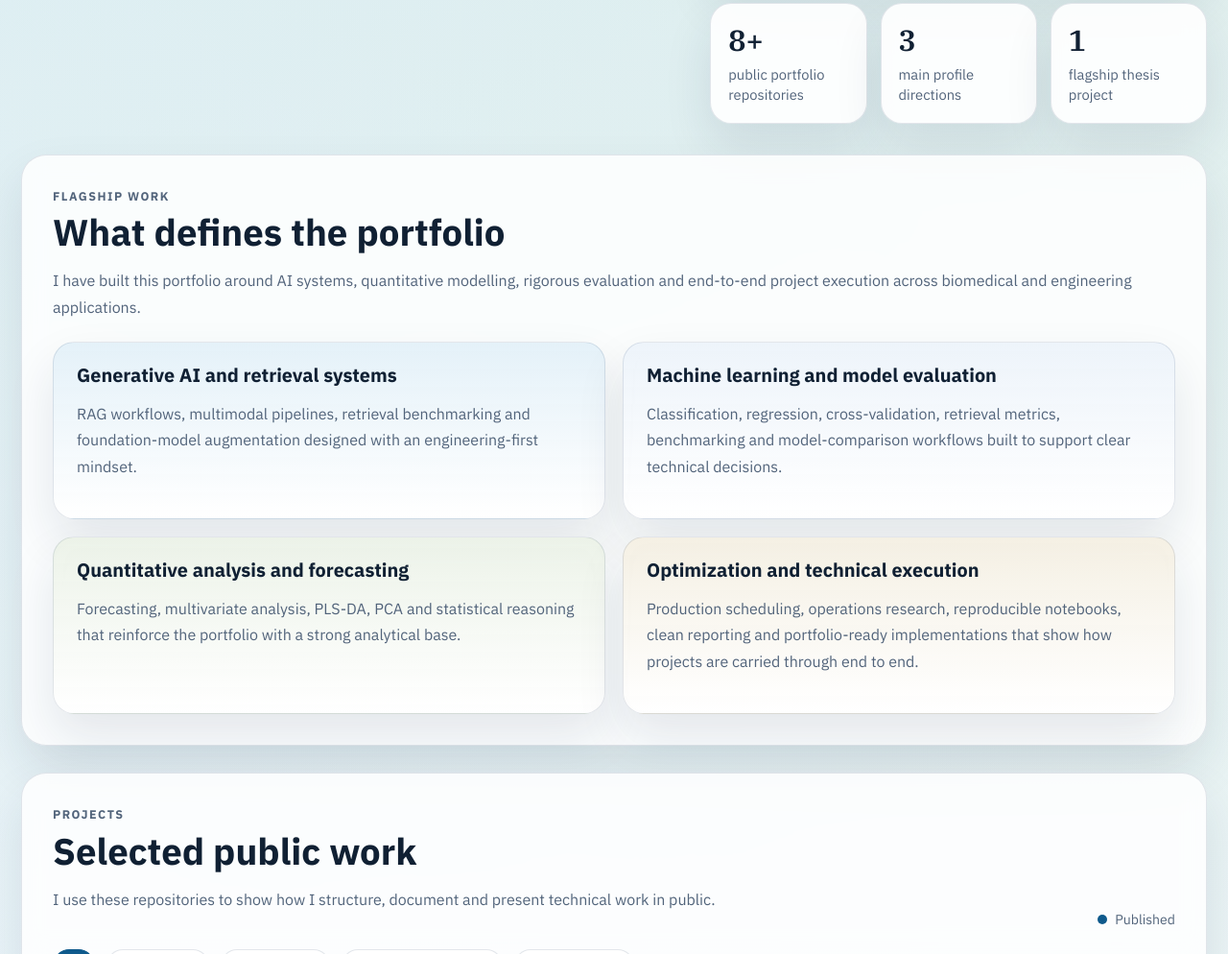
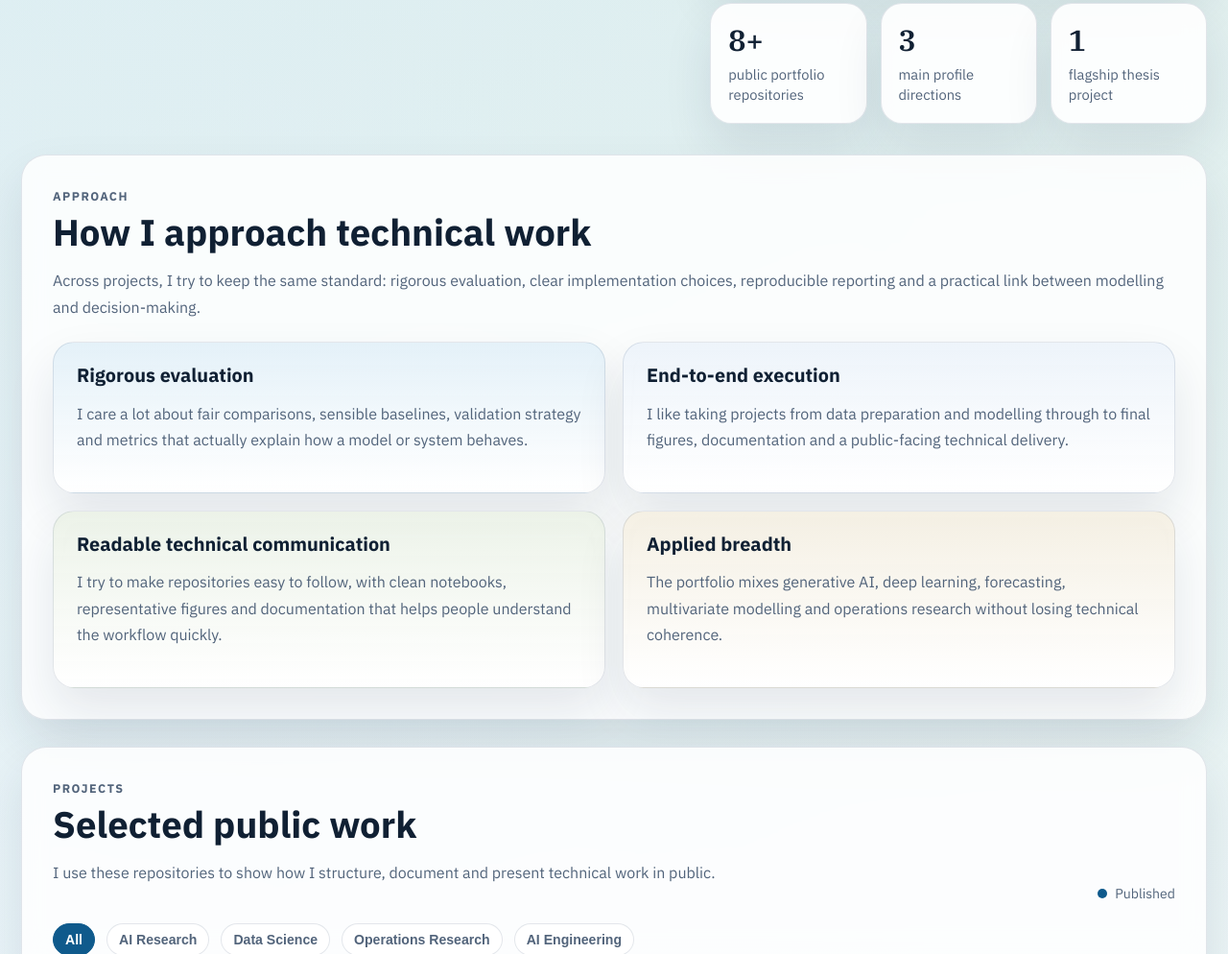
Before and after one commit to VictorRoAlb/VictorRoAlb.github.io, a website: page index.html in a window 1280 px wide. Shown: the part 1211-2205 px from the top of the page at 96% size. Drawn offline with Linux system fonts and the light colour scheme.

Commit message:
Differentiate approach and portfolio map sections

```diff
--- a/index.html
+++ b/index.html
@@ -129,41 +129,41 @@
 
       <section class="section feature-section">
         <div class="section-heading">
-          <p class="eyebrow">Flagship Work</p>
-          <h2>What defines the portfolio</h2>
+          <p class="eyebrow">Approach</p>
+          <h2>How I approach technical work</h2>
           <p>
-            I have built this portfolio around AI systems, quantitative modelling,
-            rigorous evaluation and end-to-end project execution across biomedical
-            and engineering applications.
+            Across projects, I try to keep the same standard: rigorous evaluation,
+            clear implementation choices, reproducible reporting and a practical
+            link between modelling and decision-making.
           </p>
         </div>
         <div class="feature-grid">
           <article class="feature-card">
-            <h3>Generative AI and retrieval systems</h3>
+            <h3>Rigorous evaluation</h3>
             <p>
-              RAG workflows, multimodal pipelines, retrieval benchmarking and
-              foundation-model augmentation designed with an engineering-first mindset.
+              I care a lot about fair comparisons, sensible baselines, validation
+              strategy and metrics that actually explain how a model or system behaves.
             </p>
           </article>
           <article class="feature-card">
-            <h3>Machine learning and model evaluation</h3>
+            <h3>End-to-end execution</h3>
             <p>
-              Classification, regression, cross-validation, retrieval metrics,
-              benchmarking and model-comparison workflows built to support clear technical decisions.
+              I like taking projects from data preparation and modelling through to
+              final figures, documentation and a public-facing technical delivery.
             </p>
           </article>
           <article class="feature-card">
-            <h3>Quantitative analysis and forecasting</h3>
+            <h3>Readable technical communication</h3>
             <p>
-              Forecasting, multivariate analysis, PLS-DA, PCA and statistical
-              reasoning that reinforce the portfolio with a strong analytical base.
+              I try to make repositories easy to follow, with clean notebooks,
+              representative figures and documentation that helps people understand the workflow quickly.
             </p>
           </article>
           <article class="feature-card">
-            <h3>Optimization and technical execution</h3>
+            <h3>Applied breadth</h3>
             <p>
-              Production scheduling, operations research, reproducible notebooks,
-              clean reporting and portfolio-ready implementations that show how projects are carried through end to end.
+              The portfolio mixes generative AI, deep learning, forecasting,
+              multivariate modelling and operations research without losing technical coherence.
             </p>
           </article>
         </div>
```
